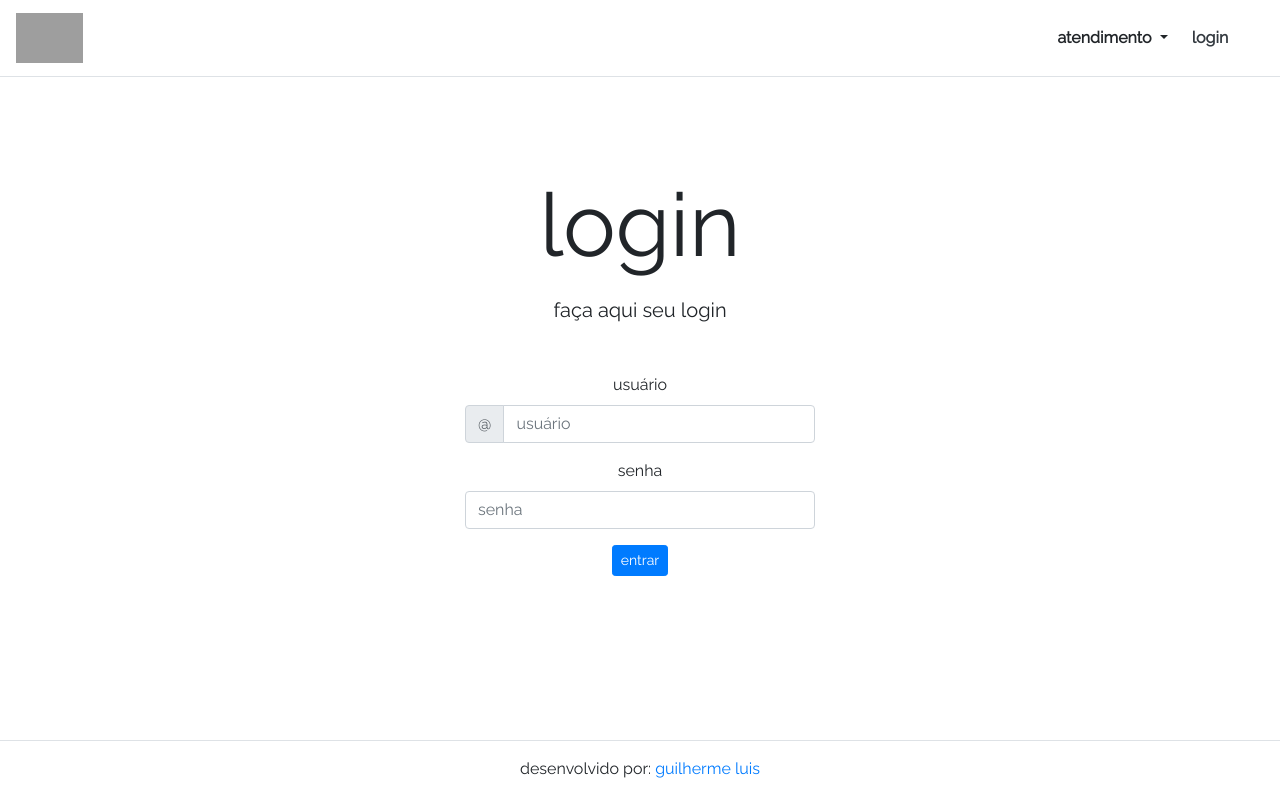
After one commit to guilehm/super-potato, a Django app: page /accounts/login/ in a window 1280 px wide. The commit adds this page. Run offline with Django 3.2, Linux system fonts and the light colour scheme; some libraries are stand-ins or nearby versions; grey boxes are pictures that could not be loaded.

Commit message:
Create login and logout views and pages

```diff
--- a/core/static/core/css/style.css
+++ b/core/static/core/css/style.css
@@ -8,3 +8,10 @@ body {
     width: 100%;
     height: 60px;
 }
+
+.negative-feedback {
+    width: 100%;
+    margin-top: .25rem;
+    font-size: 80%;
+    color: #dc3545;
+}
--- /dev/null
+++ b/core/templates/core/accounts/login.html
@@ -0,0 +1,42 @@
+{% extends 'core/base.html' %}
+{% load i18n %}
+{% block content %}
+    {% language 'pt-BR' %}
+    <div class="container text-center pt-5 my-5">
+        <h1 class="display-2">login</h1>
+        <p class="lead mt-3">
+            faça aqui seu login
+        </p>
+    </div>
+    <div class="container text-center">
+        {% for error in form.non_field_errors %}
+            <div class="negative-feedback mb-3">
+                {{ error }}
+            </div>
+        {% endfor %}
+        <form method="post">
+            {% csrf_token %}
+            <div class="row justify-content-center">
+                <div class="col-md-4 mb-3">
+                    <label for="id_username">usuário</label>
+                    <div class="input-group">
+                        <div class="input-group-prepend">
+                            <span class="input-group-text" id="id_icon_username">@</span>
+                        </div>
+                        <input type="text" class="form-control" id="id_username" name="username" placeholder="usuário" aria-describedby="inputGroupPrepend3" required>
+                    </div>
+                </div>
+            </div>
+            <div class="row justify-content-center">
+                <div class="col-md-4 mb-3">
+                    <label for="id_username">senha</label>
+                    <div class="input-group">
+                        <input type="password" class="form-control" id="id_password" name="password" placeholder="senha" aria-describedby="inputGroupPrepend3" required>
+                    </div>
+                </div>
+            </div>
+            <button type="submit" class="btn btn-sm btn-primary">entrar</button>
+        </form>
+    </div>
+    {% endlanguage %}
+{% endblock %}
--- a/core/templates/core/base.html
+++ b/core/templates/core/base.html
@@ -16,6 +16,9 @@
         <a class="navbar-brand" href="{% url 'core:index' %}">
             <img src="{% static 'core/img/logo.g4' %}" height="50px" class="d-inline-block align-top" alt="">
         </a>
+        {% if user.is_authenticated %}
+            <a>olá, {{ user.username }}</a>
+        {% endif %}
         <button class="navbar-toggler" type="button" data-toggle="collapse" data-target="#navbarNav" aria-controls="navbarNav" aria-expanded="false" aria-label="Toggle navigation">
             <span class="navbar-toggler-icon"></span>
         </button>
@@ -29,6 +32,17 @@
                         <a class="dropdown-item" href="{% url 'core:patient-list' %}">lista de pacientes</a>
                     </div>
                 </div>
+                <ul class="navbar-nav">
+                    {% if user.is_authenticated %}
+                        <li class="nav-link">
+                            <a class="text-dark" href="{% url 'core:logout' %}"><strong>logout</strong></a>
+                        </li>
+                    {% else %}
+                        <li class="nav-link">
+                            <a class="text-dark" href="{% url 'core:login' %}"><strong>login</strong></a>
+                        </li>
+                    {% endif %}
+                </ul>
             </div>
         </div>
     </nav>
--- a/core/urls.py
+++ b/core/urls.py
@@ -7,5 +7,7 @@ app_name = 'core'
 
 urlpatterns = [
     path('', views.index, name='index'),
+    path('accounts/login/', views.login_view, name='login'),
+    path('accounts/logout/', views.logout_view, name='logout'),
     path('assistance/patient/list/', views.patient_list, name='patient-list'),
 ]
--- a/core/views.py
+++ b/core/views.py
@@ -1,4 +1,8 @@
-from django.shortcuts import render
+from django.contrib import messages
+from django.contrib.auth import authenticate, login, logout
+from django.contrib.auth.decorators import login_required
+from django.contrib.auth.forms import AuthenticationForm
+from django.shortcuts import redirect, render
 
 from people.models import Patient
 
@@ -7,9 +11,37 @@ def index(request):
     return render(request, 'core/index.html')
 
 
+def login_view(request):
+    if request.method != 'POST':
+        form = AuthenticationForm()
+    else:
+        form = AuthenticationForm(data=request.POST)
+        if form.is_valid():
+            authenticated_user = authenticate(
+                username=request.POST['username'],
+                password=request.POST['password']
+            )
+            login(request, authenticated_user)
+            messages.add_message(
+                request,
+                messages.SUCCESS,
+                'Olá, {}, seu login foi efetuado com sucesso'.format(request.user)
+            )
+            return redirect('core:index')
+    return render(request, 'core/accounts/login.html', {
+        'form': form
+    })
+
+
+def logout_view(request):
+    logout(request)
+    return redirect('core:index')
+
+
+@login_required
 def patient_list(request):
     # TODO: Implement filter by entity
-    patients = Patient.objects.all()
+    patients = Patient.objects.filter(entity=request.user.entity)
     return render(request, 'core/assistance/patient_list.html', {
         'patients': patients,
     })
```
